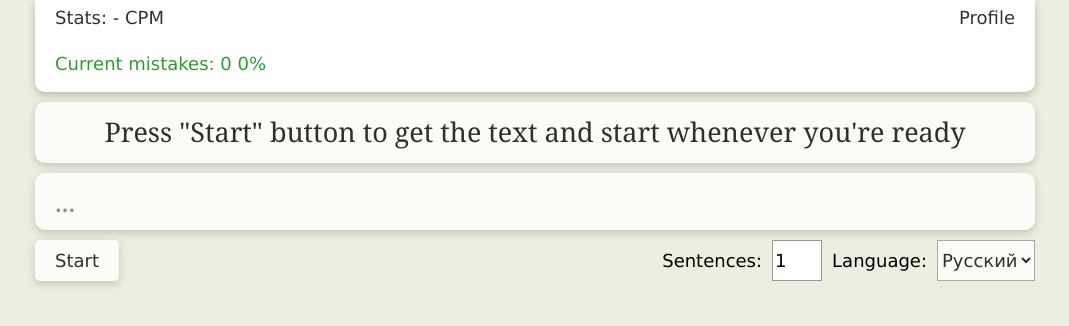
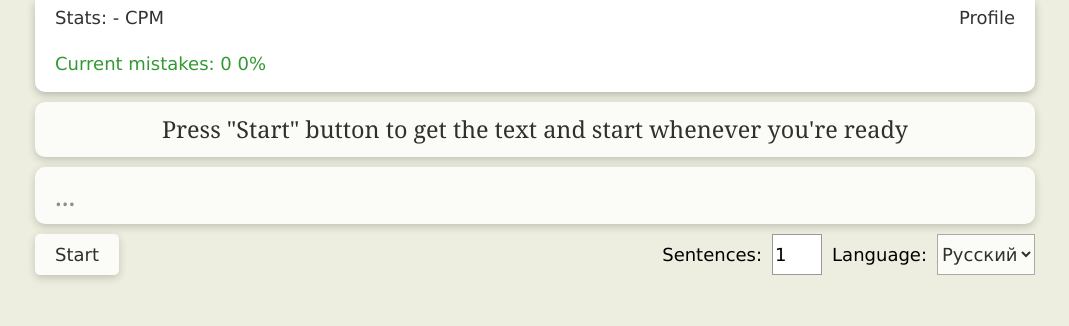
Before and after one commit to seri0zha/Typing-trainer, a React (Create React App) app: page / in a window 1280 px wide. Shown: the top 326 px of the page, without its empty margins (105-1174 px from the left). Built offline with nearby package versions, Linux system fonts and the light colour scheme.

Commit message:
style: Change font size, results to result

```diff
--- a/src/components/Trainer/TextDisplay/Results/index.tsx
+++ b/src/components/Trainer/TextDisplay/Results/index.tsx
@@ -19,7 +19,7 @@ const Results = () => {
           {stats.current.mistakes} mistakes ({(stats.current.mistakes / textLength * 100).toFixed(1)}%)
         </div>
         <div>
-          {Math.ceil(textLength / stats.current.time * 1000 * 60)} Characters per minute
+          {Math.ceil(textLength / stats.current.time * 1000 * 60)} Chars per minute
         </div>
       </ResultsWrapper>
     </>
--- a/src/components/Trainer/TextDisplay/index.tsx
+++ b/src/components/Trainer/TextDisplay/index.tsx
@@ -3,7 +3,7 @@ import { DivShadowWrapper } from "../../ShadowWrapper";
 import Results from "./Results";
 
 const TextWrapper = styled(DivShadowWrapper)`
-  font-size: 1.5em;
+  font-size: 1.3em;
   background-color: white;
   color: black;
   opacity: 0.8;
```
